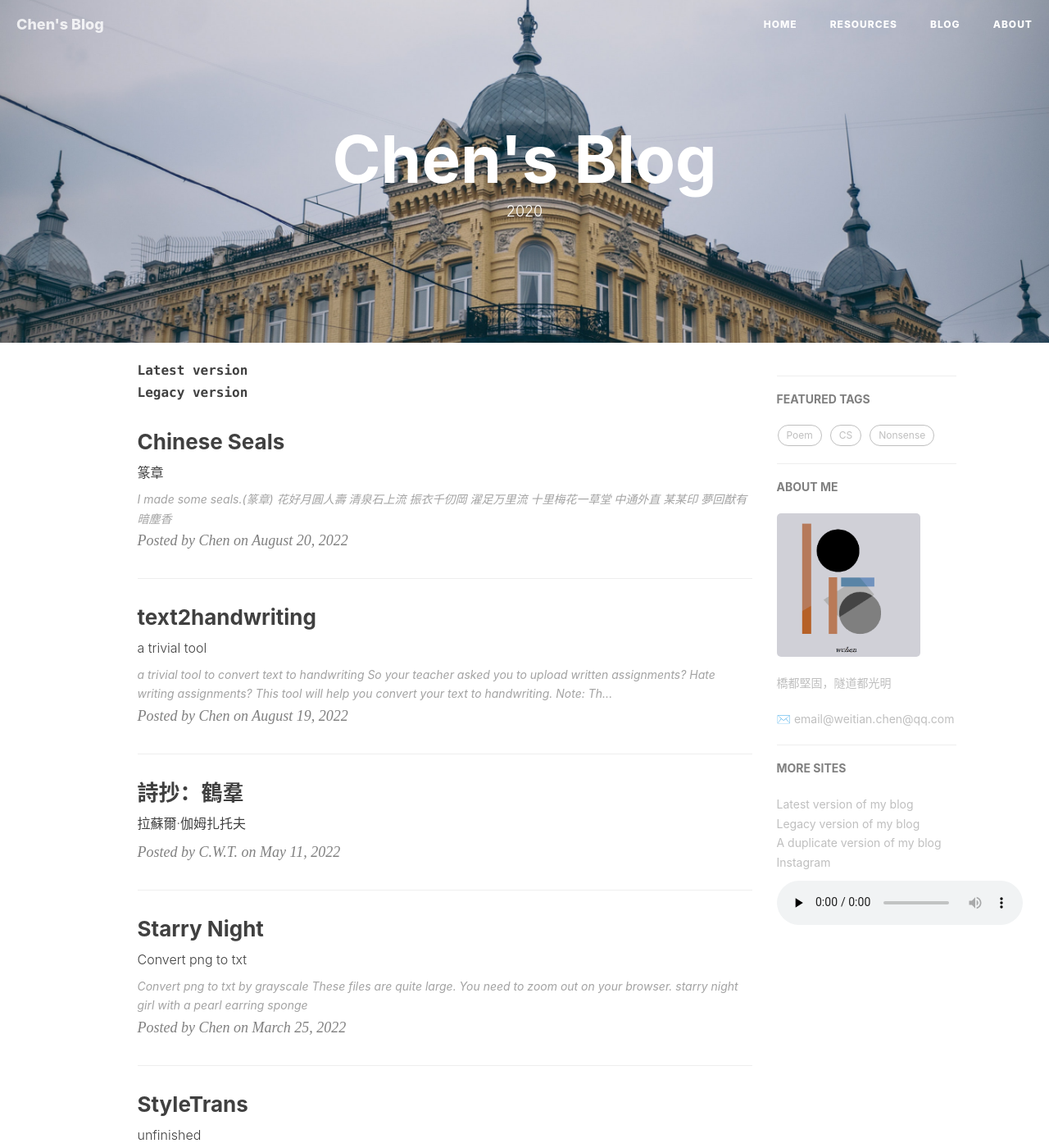
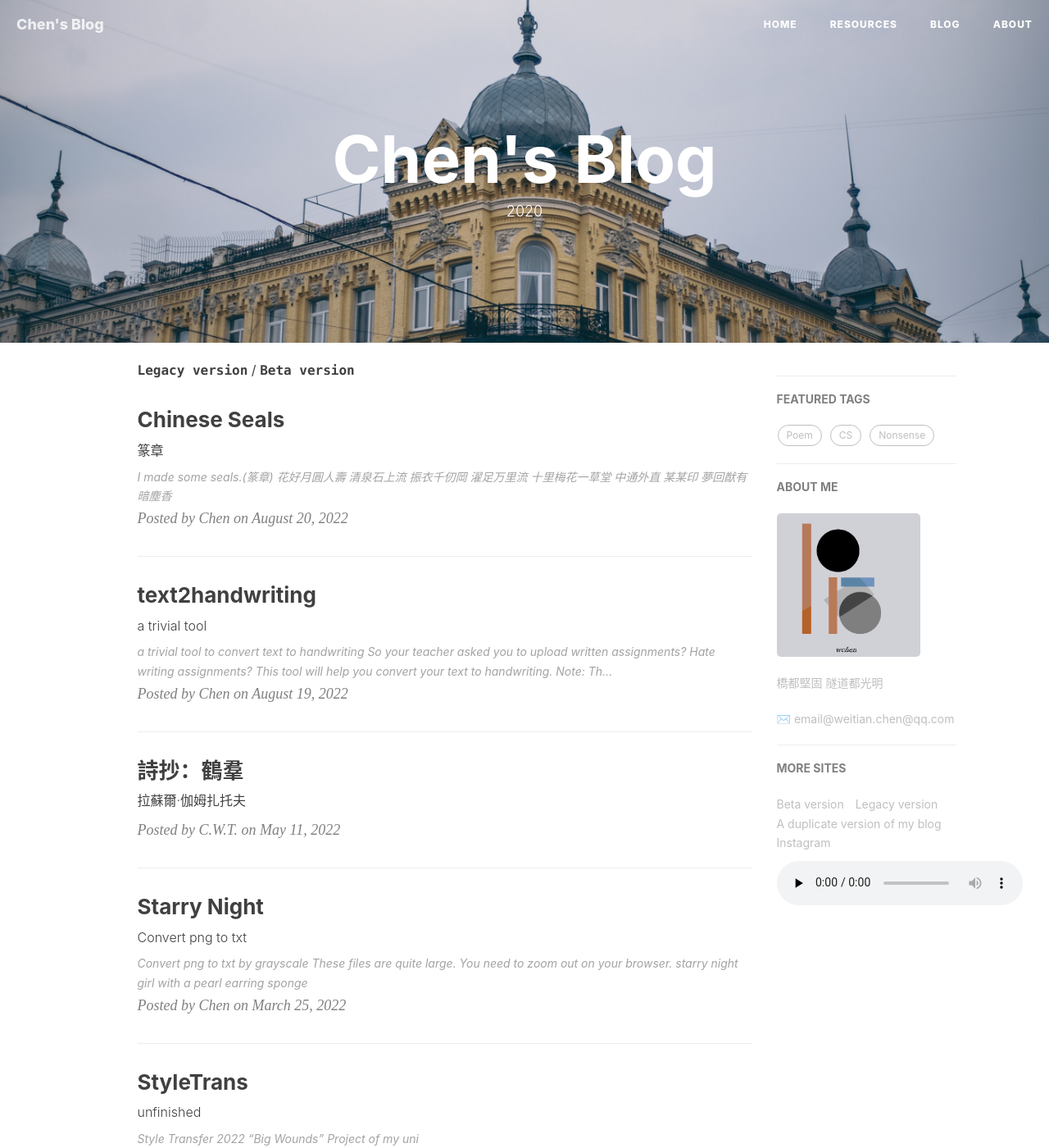
Before and after one commit to w20chen/w20chen.github.io, a Jekyll site: the page built from index.html, in a window 1280 px wide and 1400 px high. Shown: the whole window at 82% size. Built offline with Jekyll 4.4.1, drawn with Linux system fonts in a browser that asks for light colours; nearby versions of some CDN libraries; the list of posts is cut into pages by our own code; comment, search, counter and statistics services are not loaded.

Commit message:
initial commit

```diff
--- a/_config.yml
+++ b/_config.yml
@@ -11,7 +11,7 @@
 
 # Sidebar settings
 sidebar: true                               # whether or not using Sidebar.
-sidebar-about-description: "橋都堅固，隧道都光明"
+sidebar-about-description: "橋都堅固 隧道都光明"
 sidebar-avatar: /img/Logo.png               # use absolute URL, seeing it's used in both `/` and `/about/`
 
 
@@ -97,11 +97,11 @@
 # 链接
 friends: [
     {
-        title: "Latest version of my blog",
+        title: "Beta version",
         href: "https://w20chen.github.io"
     },
     {
-        title: "Legacy version of my blog",
+        title: "Legacy version",
         href: "https://moyesolntse.github.io"
     },
     {
--- a/index.html
+++ b/index.html
@@ -3,8 +3,9 @@
 description: "2020"
 ---
 
-<font face=consolas><strong><a href="https://w20chen.github.io">Latest version</a></strong></font><br>
-<font face=consolas><strong><a href="https://moyesolntse.github.io">Legacy version</a></strong></font><br>
+<font face=consolas><strong><a href="https://moyesolntse.github.io">Legacy version</a></strong></font>
+/
+<font face=consolas><strong><a href="https://w20chen.github.io">Beta version</a></strong></font><br>
 
 {% for post in paginator.posts %}
 <div class="post-preview">
```
Lines whose indentation alone changed are shown as unchanged.
